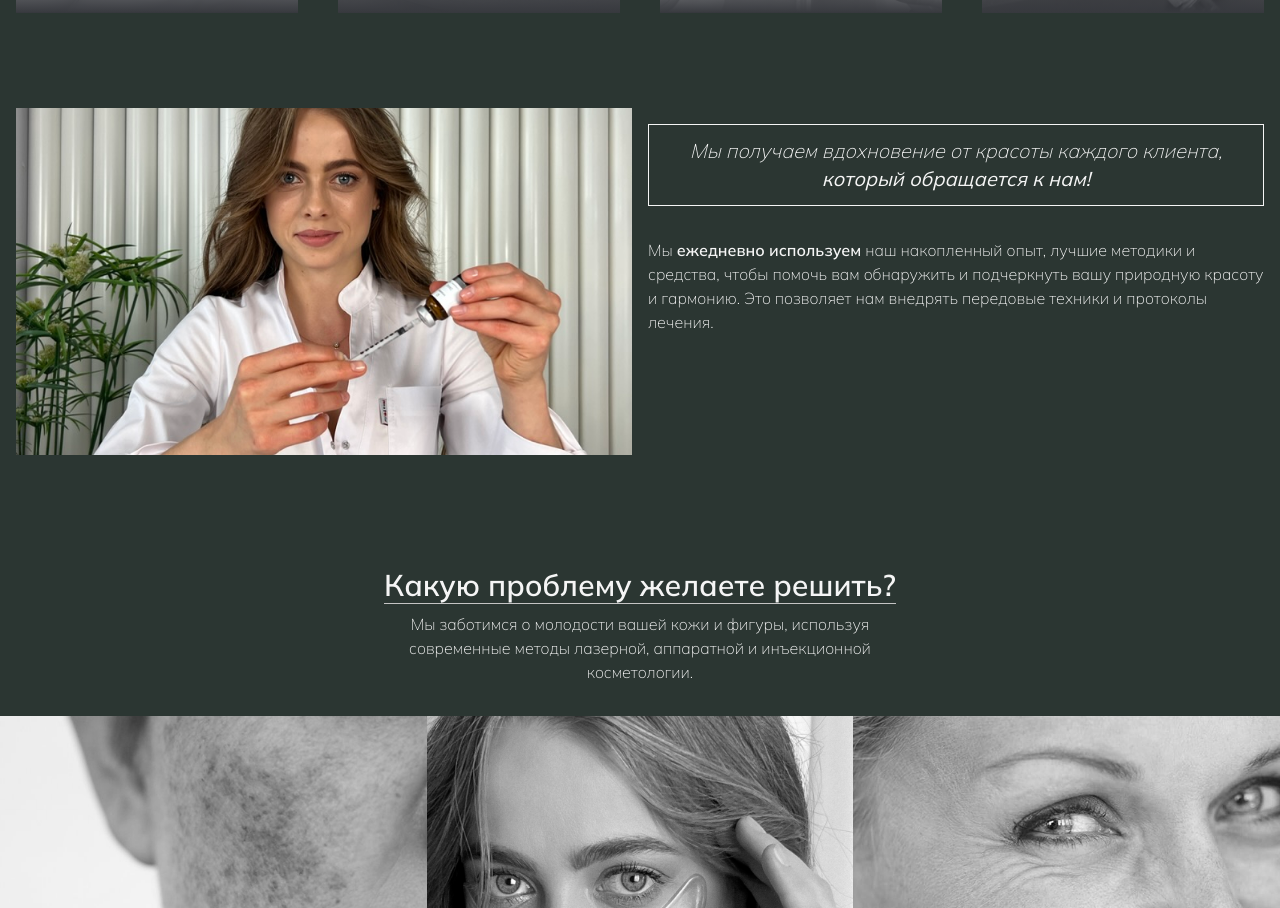
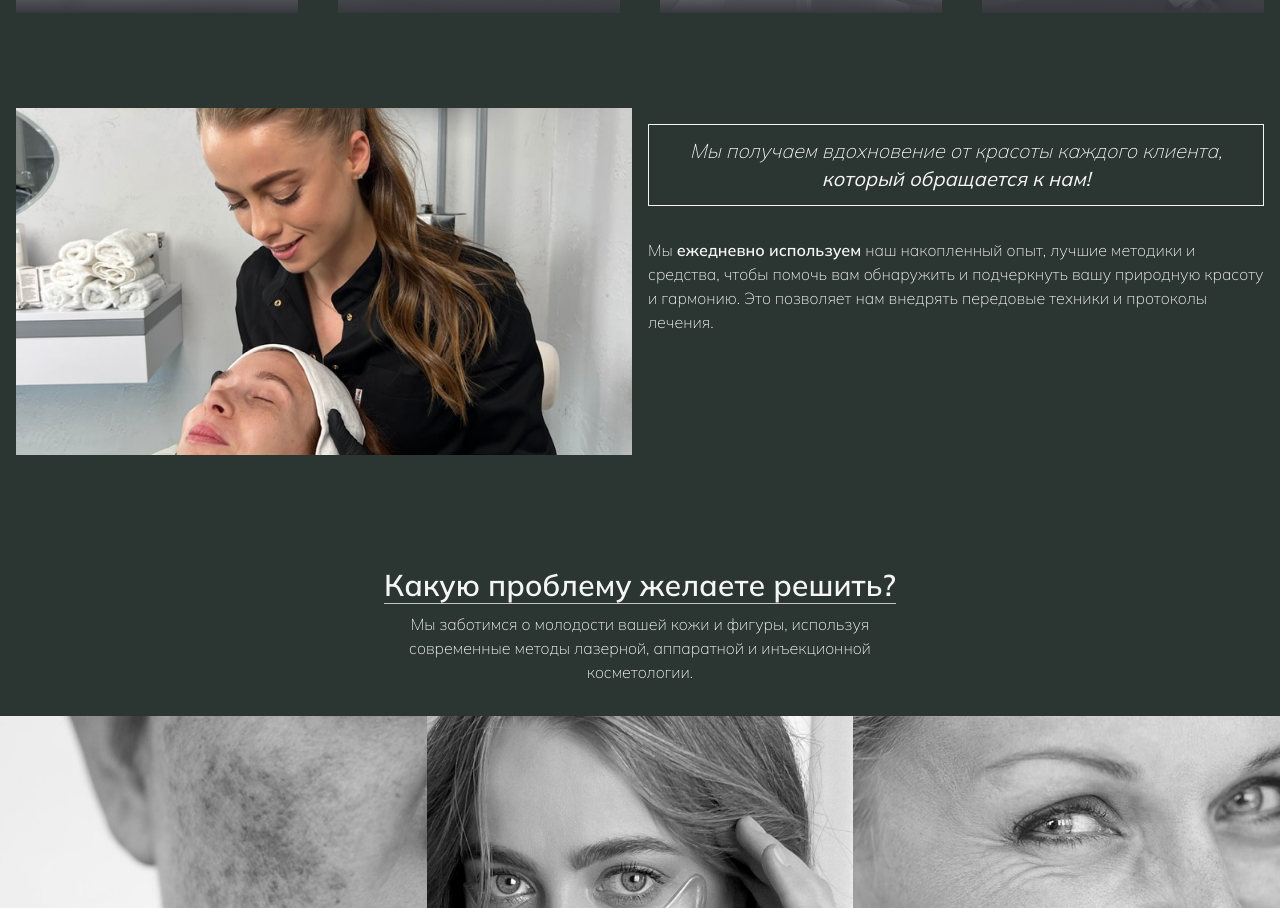
Before and after one commit to KirillUnited/beautymyway-app, a Next.js app: page / in a window 1280 px wide. Shown: the part 1326-2234 px from the top of the page. Built offline with nearby package versions, Linux system fonts and the light colour scheme.

Commit message:
Update AboutSection.tsx

```diff
--- a/src/app/containers/AboutSection/AboutSection.tsx
+++ b/src/app/containers/AboutSection/AboutSection.tsx
@@ -5,7 +5,7 @@ import styles from './AboutSection.module.scss';
 export default function AboutSection() {
     return (
         <ImageSectionLayout
-            image={`team-3.png`}
+            image={`about.jpeg`}
             className={styles.wrapper}
         >
             <div className="text-xl font-extralight italic p-3 text-center border border-primary my-4">
```
Also changed, not shown: public/images/about.jpeg (added).
